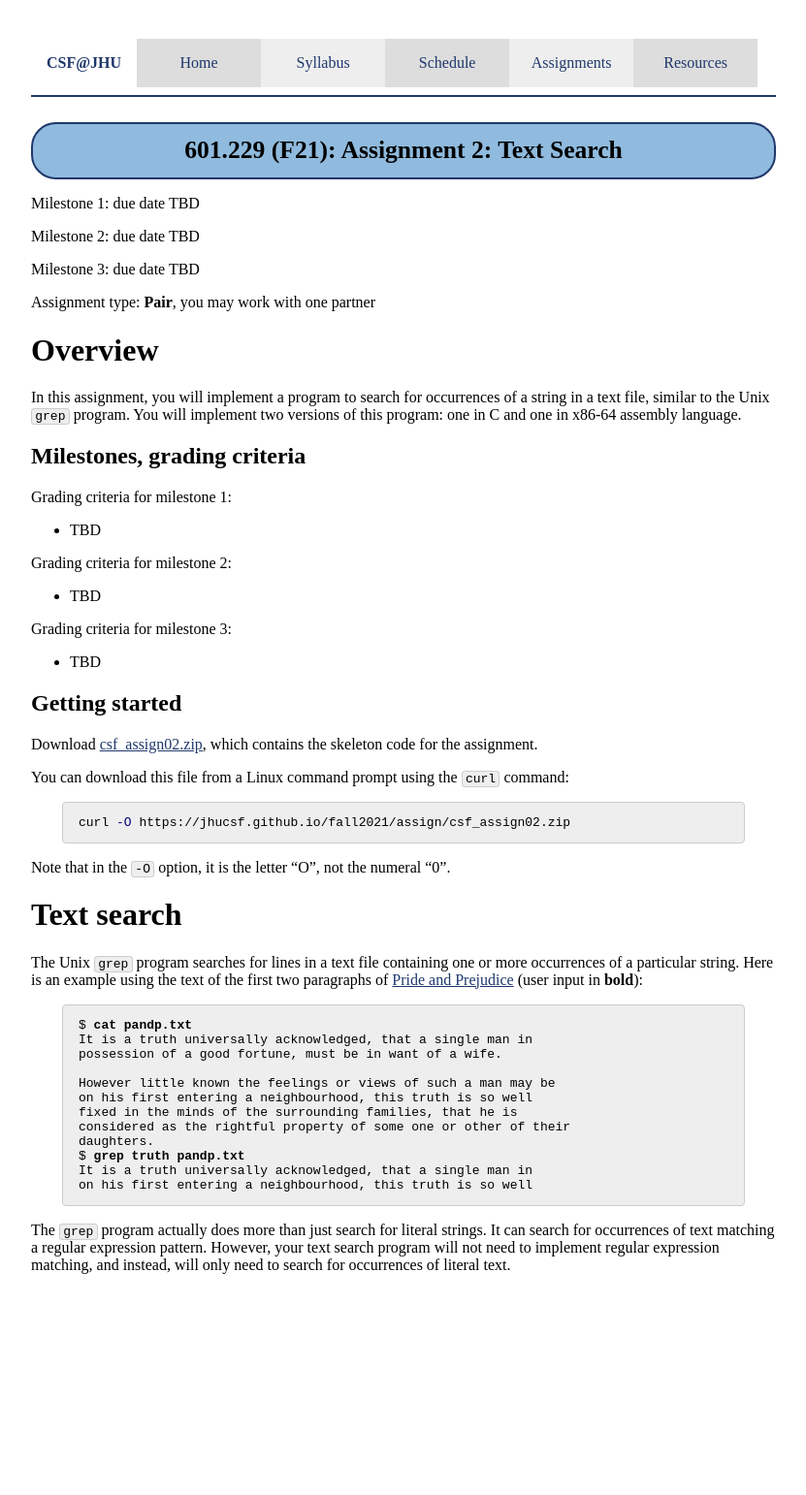
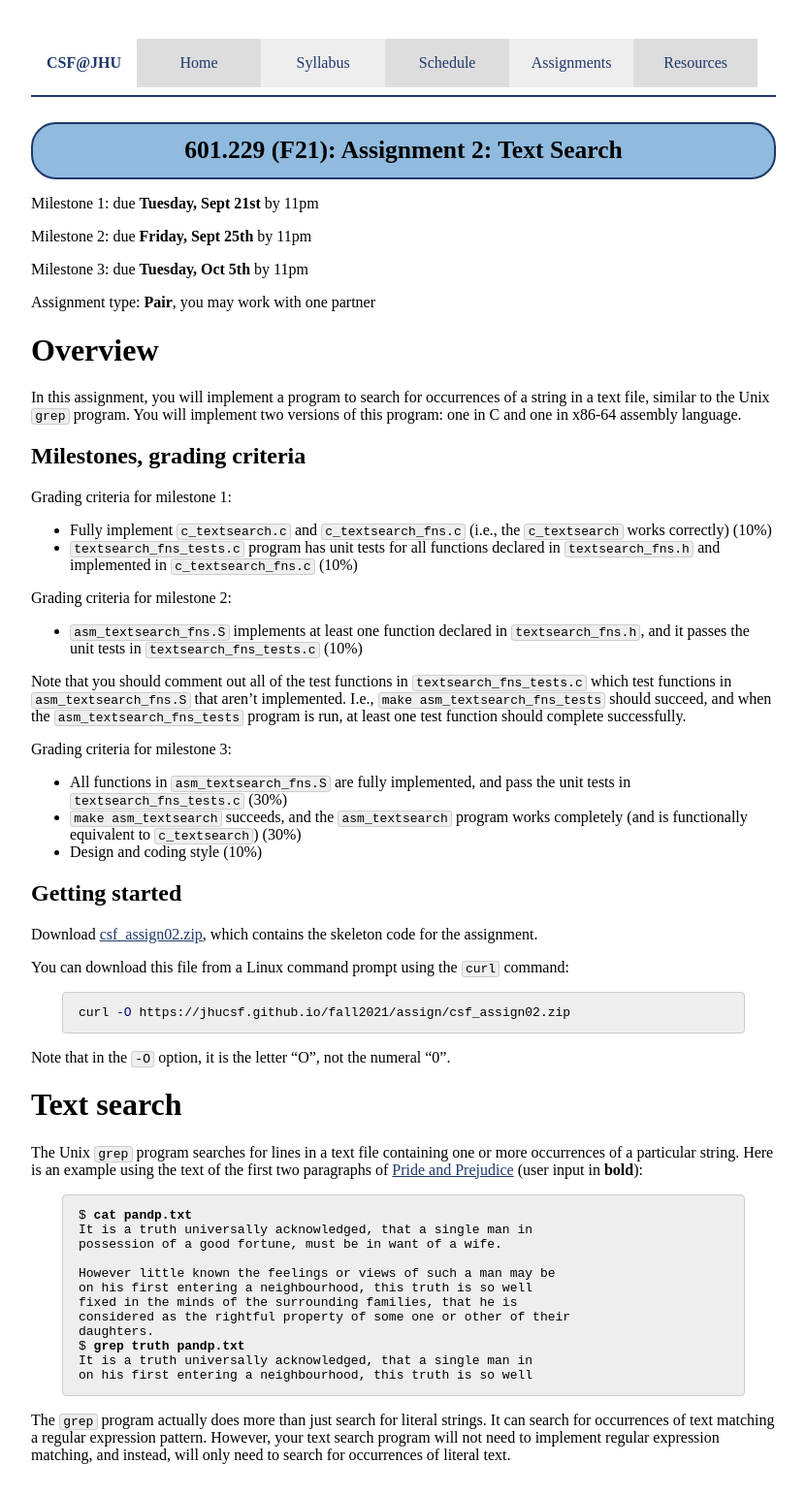
Before and after one commit to jhucsf/fall2021, a Jekyll site: the page built from assign/assign02.md, in a window 1280 px wide. Shown: the whole page at 97% size, without its empty margins (224-1055 px from the left). Built offline with Jekyll 4.4.1, drawn with Linux system fonts in a browser that asks for light colours; before the commit the page ends 1346 px from its top, so only the background shows below that.

Commit message:
due dates, grading criteria

```diff
--- a/assign/assign02.md
+++ b/assign/assign02.md
@@ -3,11 +3,11 @@ layout: default
 title: "Assignment 2: Text Search"
 ---
 
-Milestone 1: due date TBD
+Milestone 1: due **Tuesday, Sept 21st** by 11pm
 
-Milestone 2: due date TBD
+Milestone 2: due **Friday, Sept 25th** by 11pm
 
-Milestone 3: due date TBD
+Milestone 3: due **Tuesday, Oct 5th** by 11pm
 
 Assignment type: **Pair**, you may work with one partner
 
@@ -22,15 +22,28 @@ x86-64 assembly language.
 
 Grading criteria for milestone 1:
 
-* TBD
+* Fully implement `c_textsearch.c` and `c_textsearch_fns.c` (i.e., the `c_textsearch`
+  works correctly) (10%)
+* `textsearch_fns_tests.c` program has unit tests for all functions declared in `textsearch_fns.h`
+  and implemented in `c_textsearch_fns.c` (10%)
 
 Grading criteria for milestone 2:
 
-* TBD
+* `asm_textsearch_fns.S` implements at least one function declared in `textsearch_fns.h`, and
+  it passes the unit tests in `textsearch_fns_tests.c` (10%)
+
+Note that you should comment out all of the test functions in `textsearch_fns_tests.c`
+which test functions in `asm_textsearch_fns.S` that aren't implemented.
+I.e., `make asm_textsearch_fns_tests` should succeed, and when the `asm_textsearch_fns_tests`
+program is run, at least one test function should complete successfully.
 
 Grading criteria for milestone 3:
 
-* TBD
+* All functions in `asm_textsearch_fns.S` are fully implemented, and
+  pass the unit tests in `textsearch_fns_tests.c` (30%)
+* `make asm_textsearch` succeeds, and the `asm_textsearch` program works
+  completely (and is functionally equivalent to `c_textsearch`) (30%)
+* Design and coding style (10%)
 
 ## Getting started
 
```
Also changed, not shown: schedule.md (+4 -4 lines).
